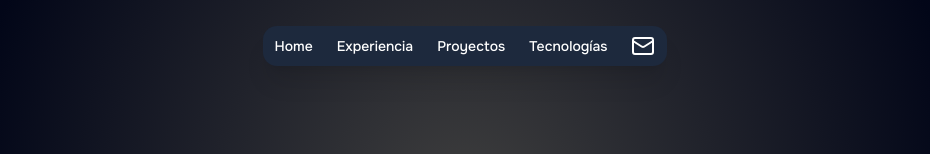
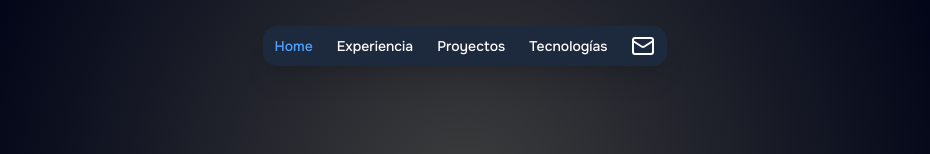
Before and after one commit to espinoza0/portfolio, a Next.js app: page / in a window 1280 px wide. Shown: the top 154 px of the page, without its empty margins (175-1105 px from the left). Built offline with nearby package versions, Linux system fonts and the light colour scheme.

Commit message:
añadido estilo active cuando la seccion este por debajo del header

```diff
--- a/src/components/Header.tsx
+++ b/src/components/Header.tsx
@@ -1,59 +1,76 @@
+"use client";
+import { useEffect, useState } from "react";
 import { Briefcase, Code2, Folder, Home, Mail } from "lucide-react";
 import Link from "next/link";
+import { cn } from "@/lib/utils";
+
+const NAV_ITEMS = [
+  { id: "home", label: "Home", icon: Home, href: "#" },
+  {
+    id: "experiencia",
+    label: "Experiencia",
+    icon: Briefcase,
+    href: "#experiencia",
+  },
+  { id: "proyectos", label: "Proyectos", icon: Folder, href: "#proyectos" },
+  { id: "tools", label: "Tecnologías", icon: Code2, href: "#tools" },
+];
 
 export default function Header() {
+  const [activeSection, setActiveSection] = useState("home");
+
+  useEffect(() => {
+    const handleScroll = () => {
+      let current = "home";
+      for (const item of NAV_ITEMS.slice(1)) {
+        // saltamos "home"
+        const section = document.getElementById(item.id);
+        if (section) {
+          // si la seccion esta 80px o mas arriba del viewport, se setea activa
+          const rect = section.getBoundingClientRect();
+          if (rect.top <= 80) {
+            current = item.id;
+          }
+        }
+      }
+      setActiveSection(current);
+    };
+
+    // se llama a handlescroll al hacer scroll
+    window.addEventListener("scroll", handleScroll, { passive: true });
+    handleScroll();
+    return () => window.removeEventListener("scroll", handleScroll);
+  }, []);
+
+  console.log(activeSection);
+
   return (
     <header className="rounded-xl px-3 py-2 shadow-xl w-fit mt-5 mb-10 bg-slate-800 z-20 text-white fixed">
       <nav
         className="items-center gap-6 flex"
         aria-label="Navegación principal"
       >
-        <a
-          href="#"
-          className="text-sm font-medium transition-colors hover:text-slate-500 flex items-center gap-2
-    focus:outline-none focus-visible:ring-2 focus-visible:ring-offset-2 focus-visible:ring-white focus-visible:ring-offset-slate-800 rounded-full"
-          aria-label="Inicio"
-        >
-          <span className="hidden md:inline">Home</span>
-          <Home className="md:hidden" aria-hidden="true" />
-        </a>
-        <Link
-          href="#experiencia"
-          className="text-sm font-medium transition-colors hover:text-slate-500 flex items-center gap-2
-    focus:outline-none focus-visible:ring-2 focus-visible:ring-offset-2 focus-visible:ring-white focus-visible:ring-offset-slate-800 rounded-full"
-          prefetch={false}
-          aria-label="Ir a la sección Experiencia"
-        >
-          <span className="hidden md:inline">Experiencia</span>
-          <Briefcase className="md:hidden" aria-hidden="true" />
-        </Link>
-        <Link
-          href="#proyectos"
-          className="text-sm font-medium transition-colors hover:text-slate-500 flex items-center gap-2
-    focus:outline-none focus-visible:ring-2 focus-visible:ring-offset-2 focus-visible:ring-white focus-visible:ring-offset-slate-800 rounded-full"
-          prefetch={false}
-          aria-label="Ir a la sección Proyectos"
-        >
-          <span className="hidden md:inline">Proyectos</span>
-          <Folder className="md:hidden" aria-hidden="true" />
-        </Link>
-        <Link
-          href="#tools"
-          className="text-sm font-medium transition-colors hover:text-slate-500 flex items-center gap-2
-    focus:outline-none focus-visible:ring-2 focus-visible:ring-offset-2 focus-visible:ring-white focus-visible:ring-offset-slate-800 rounded-full"
-          prefetch={false}
-          aria-label="Ir a la sección Tecnologías"
-        >
-          <span className="hidden md:inline">Tecnologías</span>
-          <Code2 className="md:hidden" aria-hidden="true" />
-        </Link>
+        {NAV_ITEMS.map(({ id, label, icon: Icon, href }) => (
+          <Link
+            key={id}
+            href={href}
+            aria-label={label}
+            className={cn(
+              "text-sm font-medium transition-colors flex items-center gap-2 rounded-full",
+              activeSection === id
+                ? "text-blue-400"
+                : "text-white hover:text-slate-500"
+            )}
+            prefetch={false}
+          >
+            <span className="hidden md:inline">{label}</span>
+            <Icon className="md:hidden" aria-hidden="true" />
+          </Link>
+        ))}
         <a
           href="mailto:gabriel.bascope005@gmail.com"
           aria-label="Enviar correo a Gabriel Bascope"
-          className="
-    text-sm font-medium transition-colors hover:text-slate-500 items-center gap-2
-    focus:outline-none focus-visible:ring-2 focus-visible:ring-offset-2 focus-visible:ring-white focus-visible:ring-offset-slate-800 rounded-full
-  "
+          className="text-sm font-medium transition-colors items-center gap-2 rounded-full text-white hover:text-slate-500 flex"
         >
           <Mail aria-hidden="true" />
         </a>
--- a/src/components/ProjectCard.tsx
+++ b/src/components/ProjectCard.tsx
@@ -37,7 +37,7 @@ export default function ProjectCard({
             href={project.repoUrl}
             target="_blank"
             rel="noopener noreferrer"
-            className="p-2 rounded-md border border-gray-700 bg-slate-900/50 flex items-center gap-2 focus:ring focus:ring-primary"
+            className="p-2 rounded-md border border-gray-800 bg-slate-900/50 flex items-center gap-2 focus:ring focus:ring-primary"
           >
             <Image
               width={20}
@@ -55,7 +55,7 @@ export default function ProjectCard({
             href={project.demoUrl}
             target="_blank"
             rel="noopener noreferrer"
-            className="p-2 rounded-md border border-gray-700 bg-slate-900/50 flex items-center gap-2 focus:ring focus:ring-primary"
+            className="p-2 rounded-md border border-gray-800 bg-slate-900/50 flex items-center gap-2 focus:ring focus:ring-primary"
           >
             <Link size={17} aria-hidden="true" />
             Demo
--- a/src/components/sections/Experience.tsx
+++ b/src/components/sections/Experience.tsx
@@ -28,7 +28,7 @@ export default function Experience() {
   return (
     <section
       id="experiencia"
-      className="text-white text-center my-20 max-w-3xl mx-auto pt-10"
+      className="text-white text-center my-20 max-w-3xl mx-auto pt-10 scroll-mt-5"
     >
       <h2 className="text-4xl text-left md:text-center mt-5 bg-gradient-to-t from-white via-zinc-400 to-zinc-700/80 bg-clip-text text-transparent">
         Experiencia
--- a/src/components/sections/Projects.tsx
+++ b/src/components/sections/Projects.tsx
@@ -82,7 +82,7 @@ export default function Projects() {
   return (
     <section
       id="proyectos"
-      className="text-white my-20 max-w-5xl mx-auto text-center pt-12"
+      className="text-white my-20 max-w-5xl mx-auto text-center pt-12 scroll-mt-7"
     >
       <h2 className="text-4xl mb-10 text-left md:text-center bg-gradient-to-t from-zinc-50 via-zinc-400 to-zinc-700/80 bg-clip-text text-transparent">
         Proyectos
```
